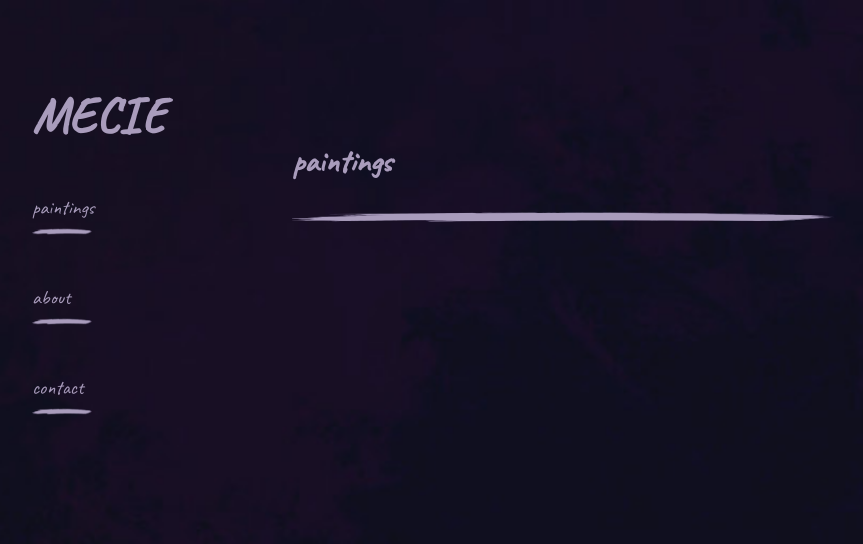
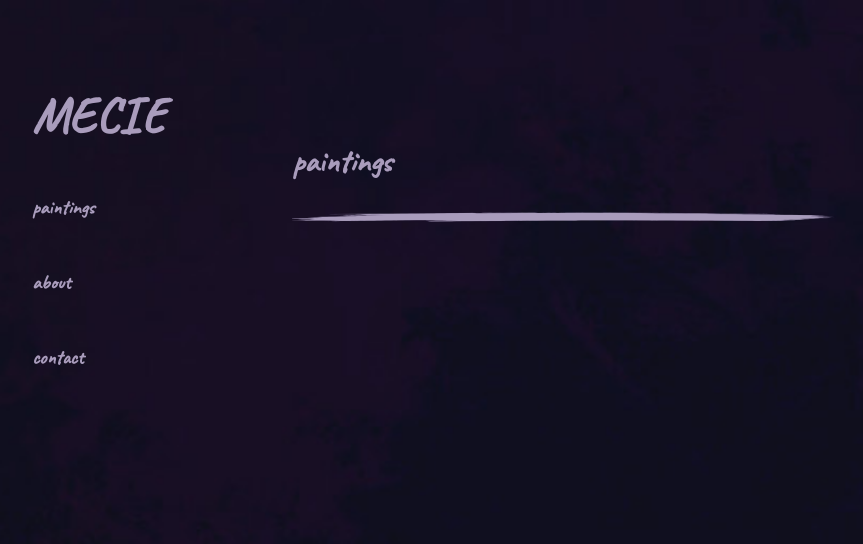
Before and after one commit to LeePedersen/mecie, a React (Create React App) app: page / in a window 1280 px wide. Shown: the top 544 px of the page, without its empty margins (8-871 px from the left). Built offline with nearby package versions, Linux system fonts and the light colour scheme.

Commit message:
add css animation to underlines

```diff
--- a/src/components/header.js
+++ b/src/components/header.js
@@ -9,12 +9,9 @@ function Header() {
   return (
     <div className="header">
       <h1 className="nameHeader">MECIE</h1>
-      <p className="headerLink"><Link to="/">paintings</Link></p>
-      <img className="brushStroke" src={brushstroke}/>
-      <p className="headerLink"><Link to="About">about</Link></p>
-      <img className="brushStroke" src={brushstroke}/>
-      <p className="headerLink"><Link to="Contact">contact</Link></p>
-      <img className="brushStroke" src={brushstroke}/>
+      <h1 className="headerLink"><Link to="/">paintings</Link></h1>
+      <h1 className="headerLink"><Link to="About">about</Link></h1>
+      <h1 className="headerLink"><Link to="Contact">contact</Link></h1>
       <Outlet />
     </div>
   );
--- a/src/css/App.css
+++ b/src/css/App.css
@@ -1,5 +1,13 @@
+/* html {
+  min-height: 100%;
+} */
+
+/* html, body, #root, .App {
+  min-height: 100vh;
+} */
 
 body {
+  min-height: 100%;
   background-image: url(../img/oilbackground2.jpg);
   background-size: cover;
   background-attachment: fixed;
--- a/src/css/header.css
+++ b/src/css/header.css
@@ -17,17 +17,27 @@
 } */
 
 .headerLink {
+  height: 30px;
   padding-top: 15px;
-    /* padding-bottom: 15px; */
   margin-top: 30px;
   margin-bottom: 0px;
-    /* font-size: 30px; */
-    /* text-decoration: none; */
-    /* color: black; */
   font-size: 20px;
-
 }
 
-  .brushStroke {
-    width: 60px;
+.headerLink:after {
+  display: block;
+  content: '';
+  width: 70px;
+  height: 5px;
+  background-image: url(../img/brushstroke.png);
+  background-repeat: no-repeat;
+  background-size: 60px;
+  background-position: bottom left;
+  transform: scaleX(0);
+  transition: transform 350ms ease-in-out;
+  transform-origin:  0% 50%;
 }
+
+.headerLink:hover:after {
+  transform: scaleX(1);
+}
```
Lines whose indentation alone changed are shown as unchanged.
